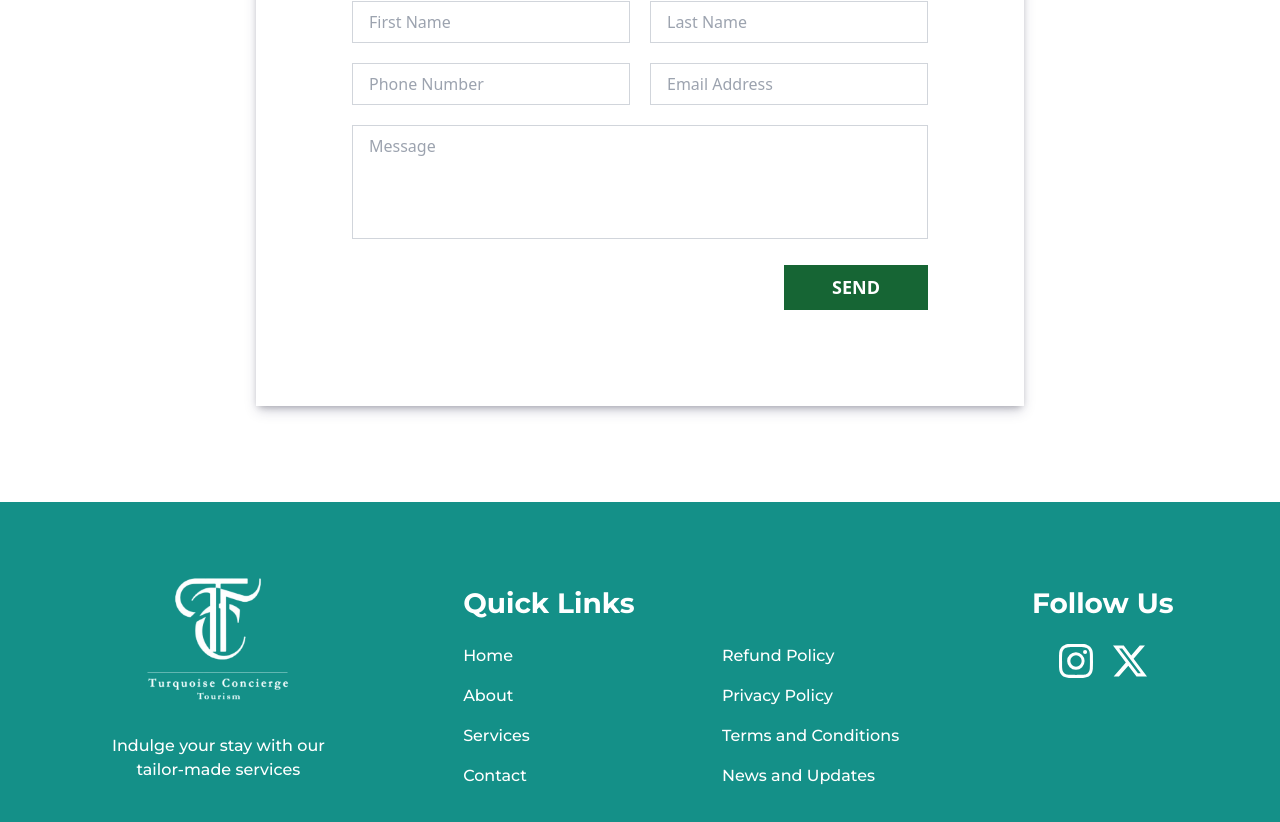
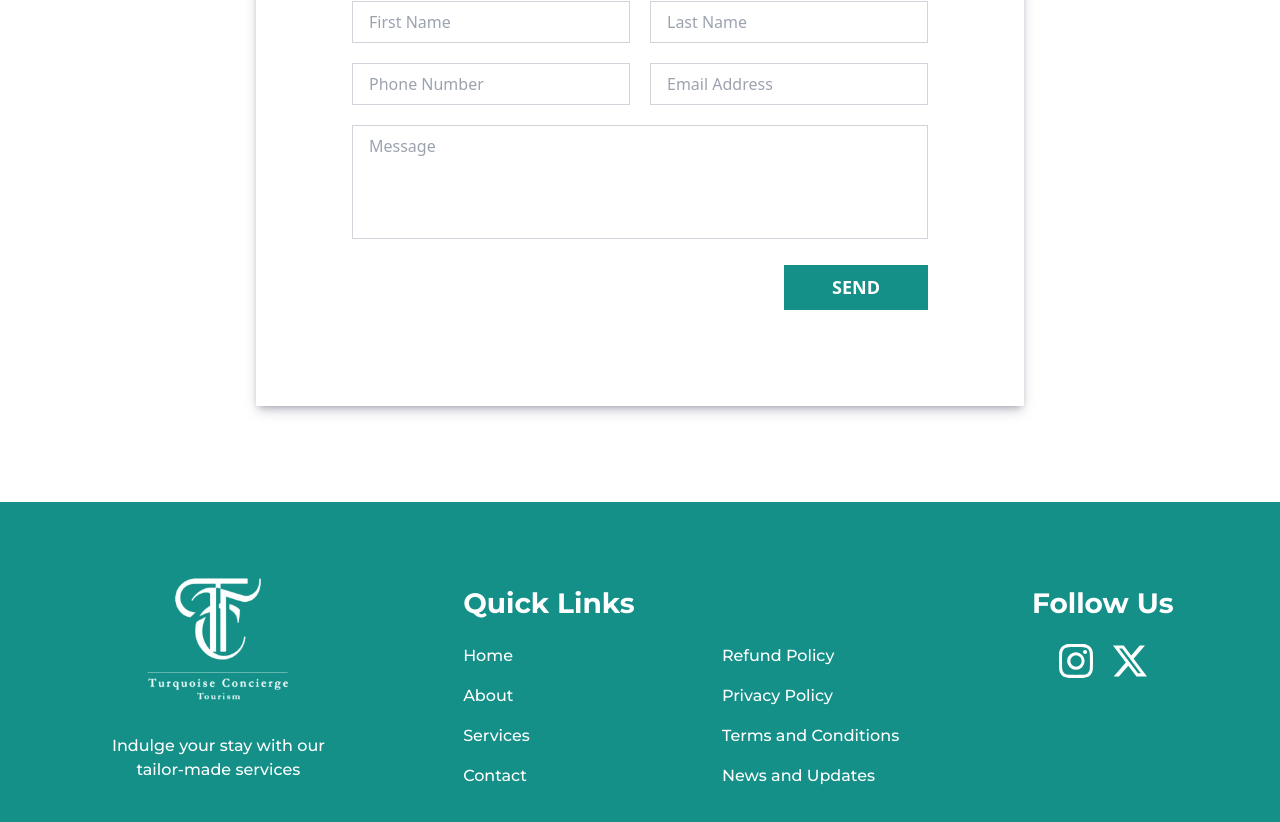
Before and after one commit to Ganeshghatti/Turquoise, a React (Vite) app: page /contact in a window 1280 px wide. Shown: the part 788-1610 px from the top of the page. Built offline with nearby package versions, Linux system fonts and the light colour scheme; a web font is replaced by a local one.

Commit message:
changes color

```diff
--- a/src/components/ContactForm.jsx
+++ b/src/components/ContactForm.jsx
@@ -78,7 +78,7 @@ const ContactForm = () => {
                     <div className="flex items-center justify-end">
                         <button
                             type="submit"
-                            className={`px-12 leading-relaxed font-semibold text-lg py-2 text-white bg-green-800 hover:bg-green-900 transition-colors duration-200 ${
+                            className={`px-12 leading-relaxed font-semibold text-lg py-2 text-white bg-[#149088] hover:bg-[#054847] transition-colors duration-200 ${
                                 loading ? 'cursor-not-allowed opacity-50' : ''
                             }`}
                             disabled={loading}
```
